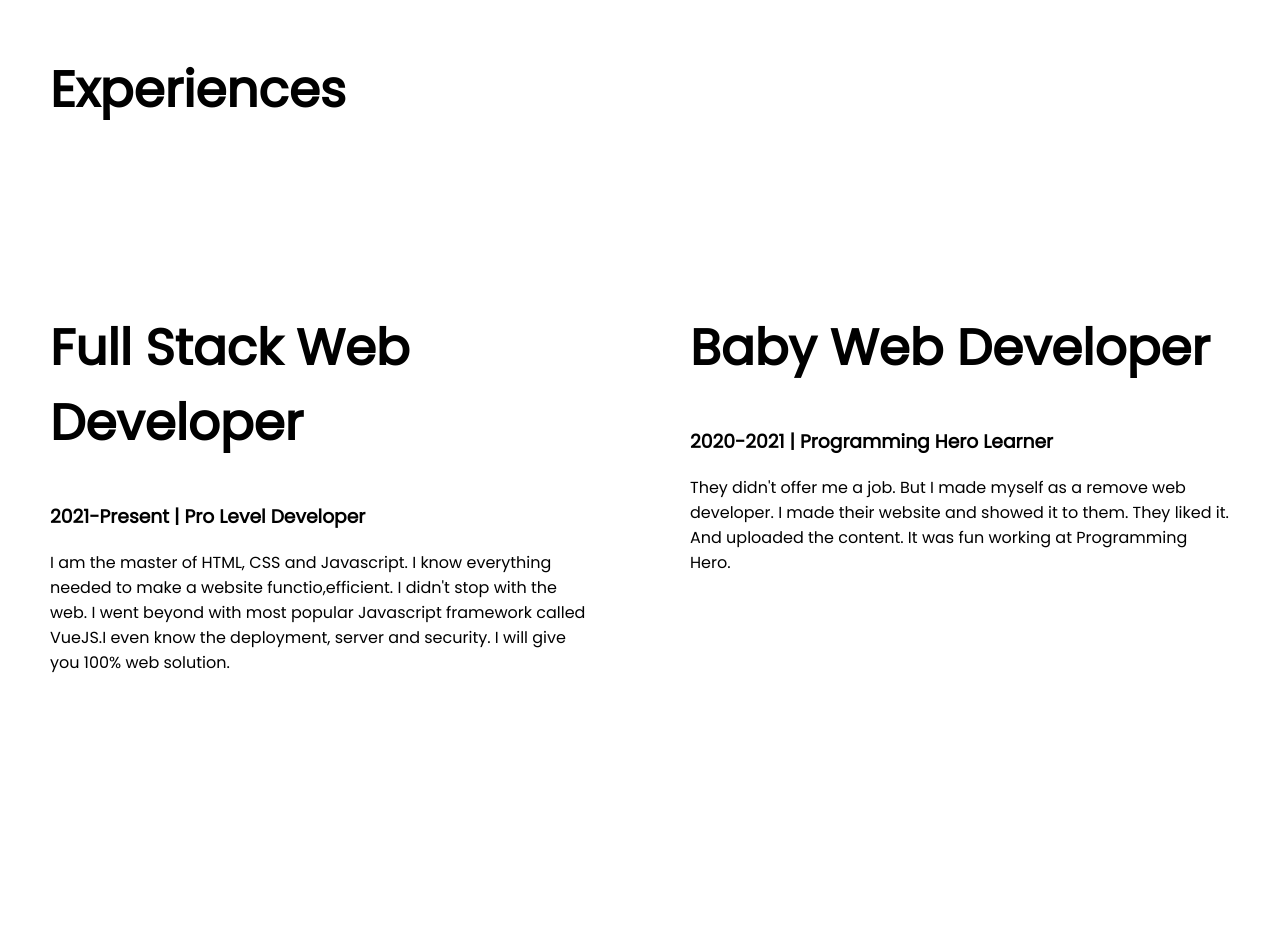
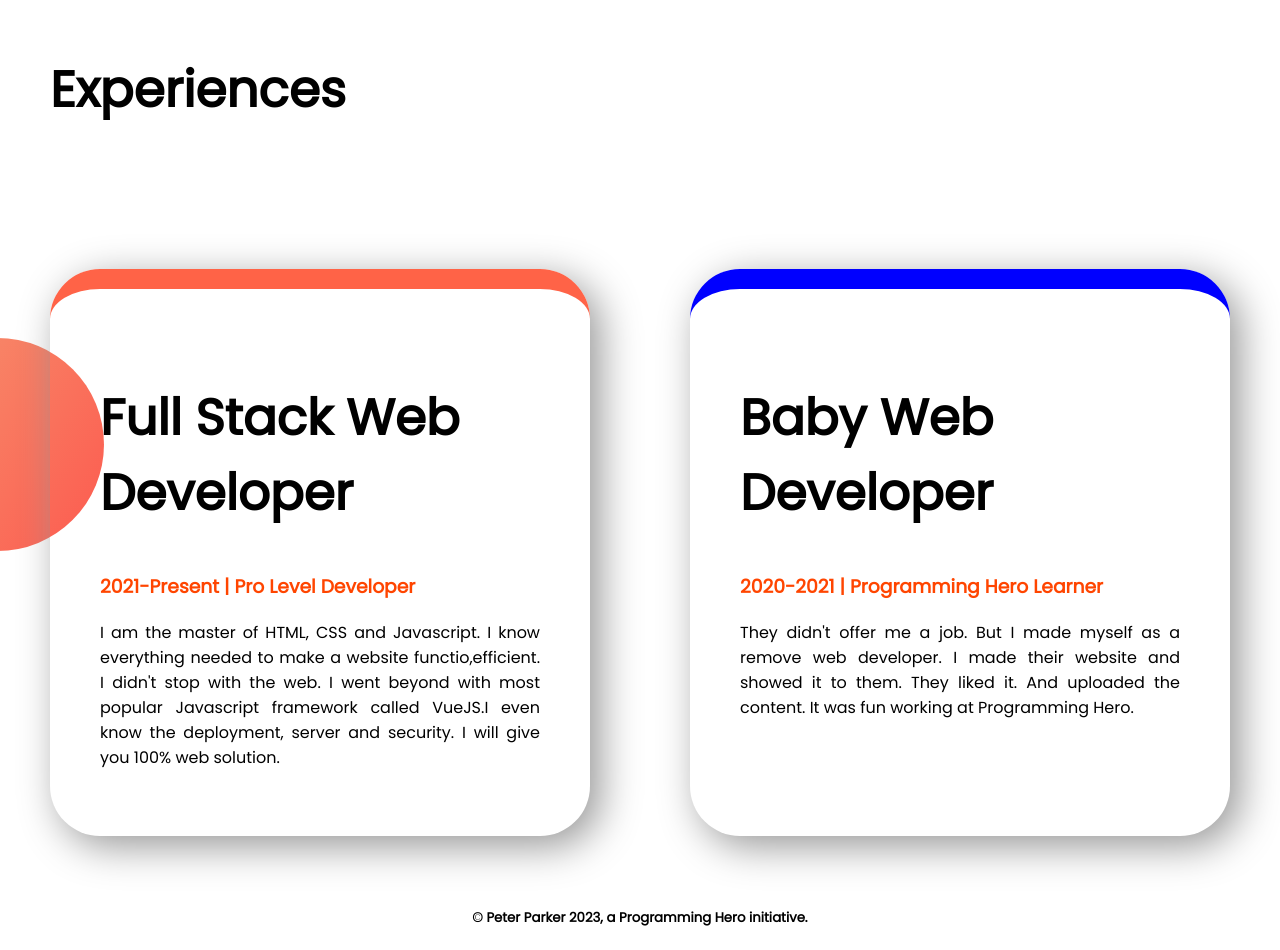
Before and after one commit to fahim000l/module_4, a plain HTML site: page index.html in a window 1280 px wide. Shown: the part 1295-2245 px from the top of the page. Before the commit the page ends 2036 px from the top, so only its background shows below. Drawn offline with Linux system fonts and the light colour scheme.

Commit message:
4th commit

```diff
--- a/index.html
+++ b/index.html
@@ -50,16 +50,16 @@
     <section id="section_3">
         <h1 class="half_width">Experiences</h1>
         <div class="flexing">
-            <div class="half_width">
+            <div class="half_width shadowing_and_adjusting" id="section_3_div_2">
                 <h1>Full Stack Web Developer</h1>
-                <h3>2021-Present | Pro Level Developer</h3>
+                <h3 class="orange">2021-Present | Pro Level Developer</h3>
                 <p>I am the master of HTML, CSS and Javascript. I know everything needed to make a website
                     functio,efficient. I didn't stop with the web. I went beyond with most popular Javascript framework
                     called VueJS.I even know the deployment, server and security. I will give you 100% web solution.</p>
             </div>
-            <div class="half_width">
+            <div class="half_width shadowing_and_adjusting" id="section_3_div_3">
                 <h1>Baby Web Developer</h1>
-                <h3>2020-2021 | Programming Hero Learner</h3>
+                <h3 class="orange">2020-2021 | Programming Hero Learner</h3>
                 <p>They didn't offer me a job. But I made myself as a remove web developer. I made their website and
                     showed it to them. They liked it. And uploaded the content. It was fun working at Programming Hero.
                 </p>
@@ -70,4 +70,8 @@
 
 </body>
 
+<footer>
+    <h5>© Peter Parker 2023, a Programming Hero initiative.</h5>
+</footer>
+
 </html>
--- a/style.css
+++ b/style.css
@@ -44,3 +44,31 @@ h1 {
     background-repeat: no-repeat;
     background-position: right;
 }
+
+#section_3 {
+    background-image: url(images/exp-bg.png);
+    background-repeat: no-repeat;
+    background-position: left;
+}
+
+.shadowing_and_adjusting {
+    box-shadow: 10px 10px 40px #969696;
+    margin: 50px 50px;
+    border-radius: 50px;
+}
+
+#section_3_div_2 {
+    border-top: 20px solid tomato;
+}
+
+#section_3_div_3 {
+    border-top: 20px solid blue;
+}
+
+h5 {
+    text-align: center;
+}
+
+p {
+    text-align: justify;
+}
```
